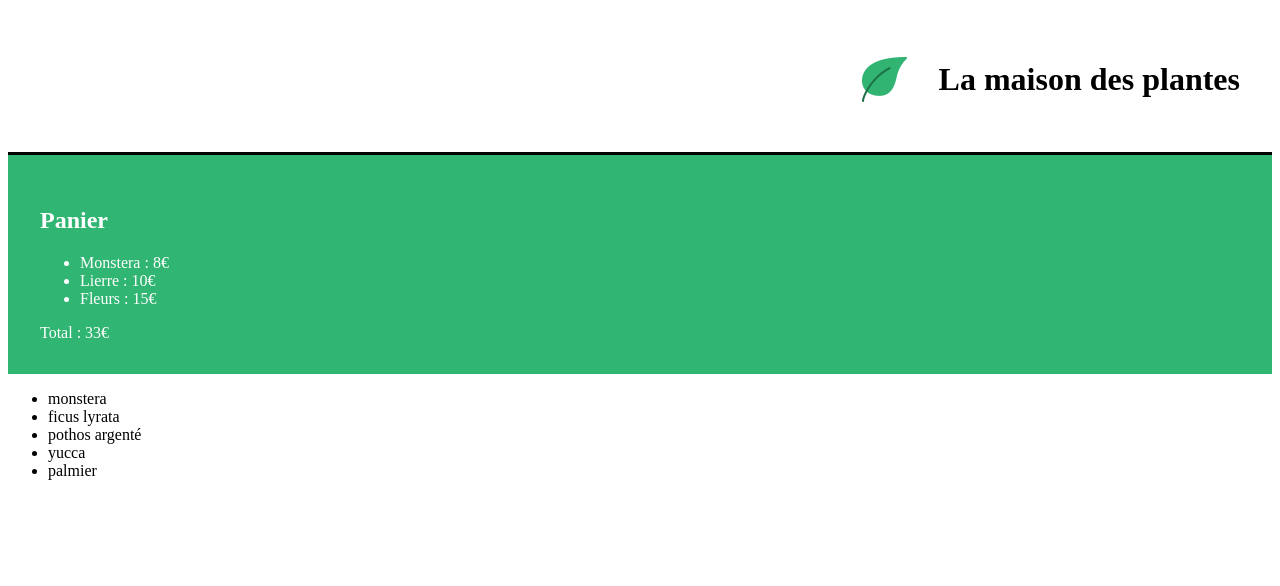
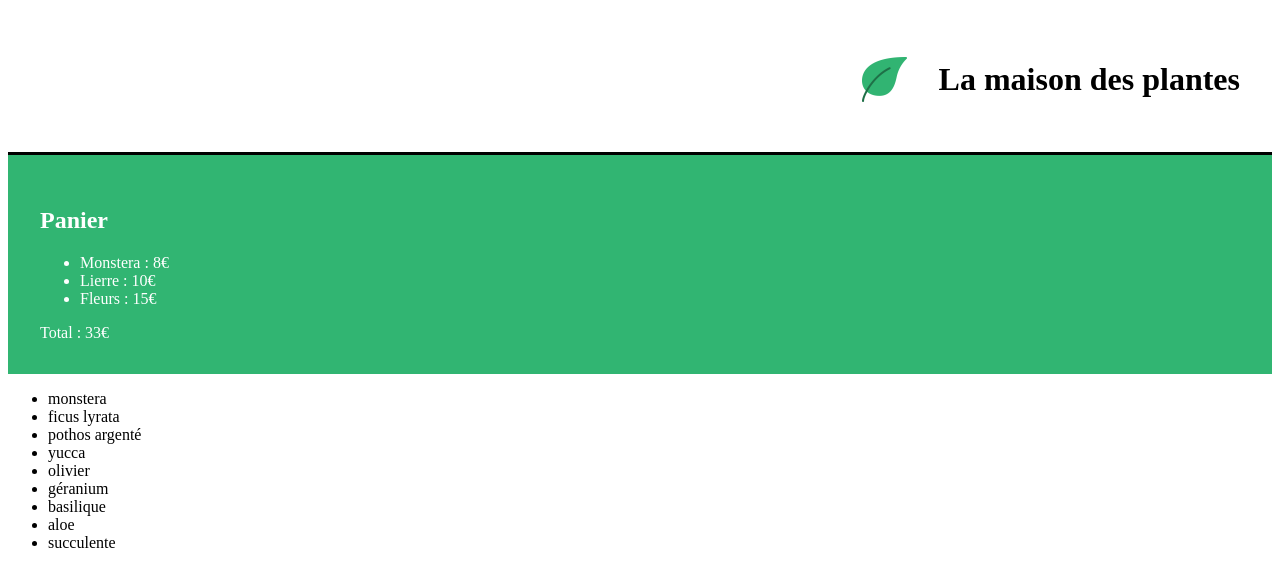
Before and after one commit to CharlesABJ/La-Maison-des-Plantes, a React (Create React App) app: page / in a window 1280 px wide. Shown: the top 586 px of the page. Built offline with nearby package versions, Linux system fonts and the light colour scheme.

Commit message:
Ajout d'un fichier data plantList.js pour récuperer les plantes de manière dynamique, les plantes s'affichent sous forment de liste

```diff
--- a/package.json
+++ b/package.json
@@ -6,6 +6,7 @@
     "@testing-library/jest-dom": "^5.16.5",
     "@testing-library/react": "^13.4.0",
     "@testing-library/user-event": "^13.5.0",
+    "axios": "^1.3.6",
     "react": "^18.2.0",
     "react-dom": "^18.2.0",
     "react-scripts": "5.0.1",
--- a/src/components/ShoppingList.js
+++ b/src/components/ShoppingList.js
@@ -1,17 +1,10 @@
 import React from "react";
-
+import { plantList } from "../datas/plantList";
 function ShoppingList() {
-  const plantList = [
-    "monstera",
-    "ficus lyrata",
-    "pothos argenté",
-    "yucca",
-    "palmier",
-  ];
   return (
     <ul>
-      {plantList.map((plant, index) => (
-        <li key={`${plant}-${index}`}>{plant}</li>
+      {plantList.map((plant) => (
+        <li key={plant.id}>{plant.name}</li>
       ))}
     </ul>
   );
--- /dev/null
+++ b/src/datas/plantList.js
@@ -0,0 +1,47 @@
+export const plantList = [
+  {
+    name: "monstera",
+    category: "classique",
+    id: "1ed",
+  },
+  {
+    name: "ficus lyrata",
+    category: "classique",
+    id: "2ab",
+  },
+  {
+    name: "pothos argenté",
+    category: "classique",
+    id: "3sd",
+  },
+  {
+    name: "yucca",
+    category: "classique",
+    id: "4kk",
+  },
+  {
+    name: "olivier",
+    category: "extérieur",
+    id: "5pl",
+  },
+  {
+    name: "géranium",
+    category: "extérieur",
+    id: "6uo",
+  },
+  {
+    name: "basilique",
+    category: "extérieur",
+    id: "7ie",
+  },
+  {
+    name: "aloe",
+    category: "plante grasse",
+    id: "8fp",
+  },
+  {
+    name: "succulente",
+    category: "plante grasse",
+    id: "9vn",
+  },
+];
```
Also changed, not shown: 1 other file (tests, documents, lock files or other folders).
